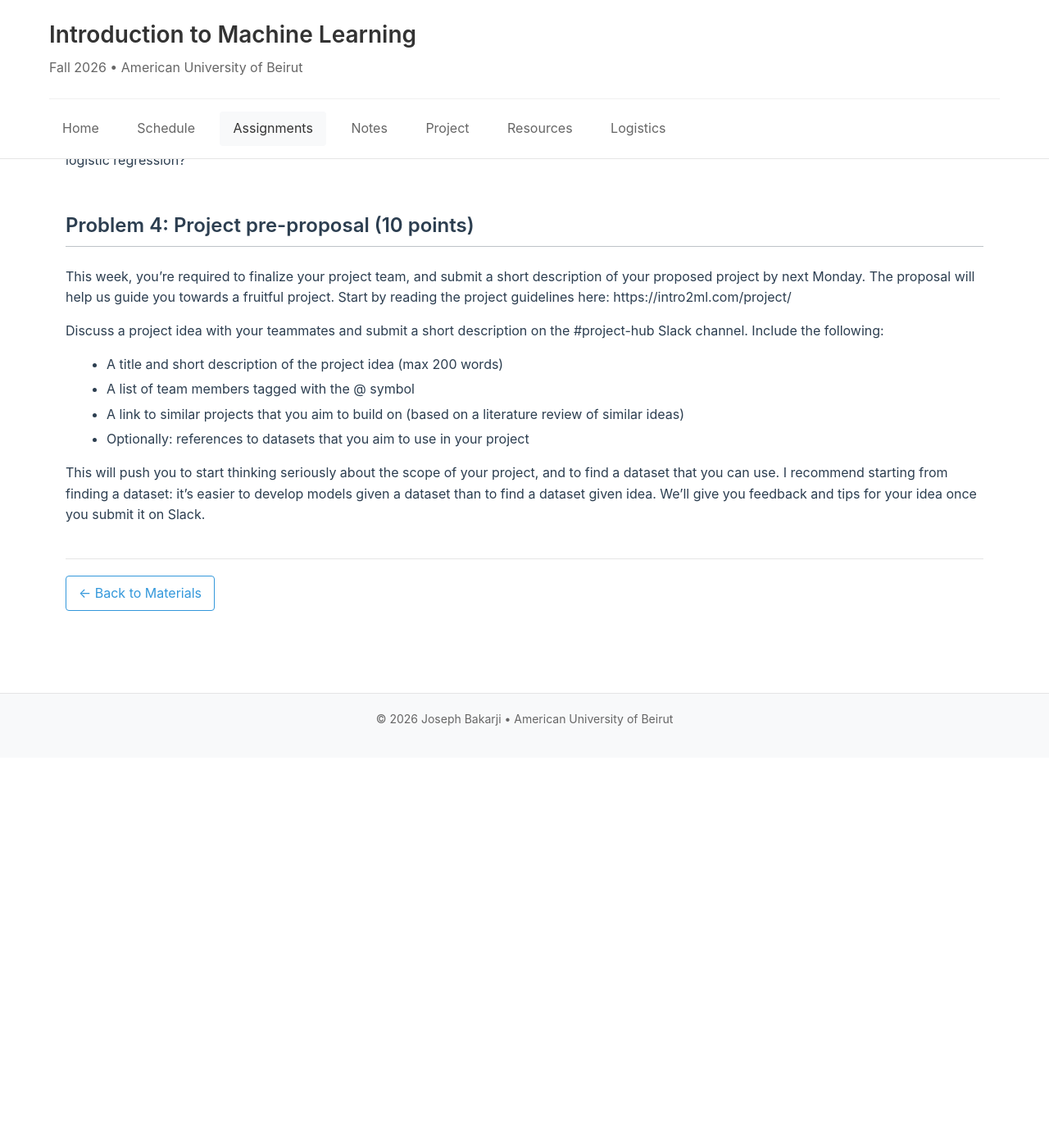
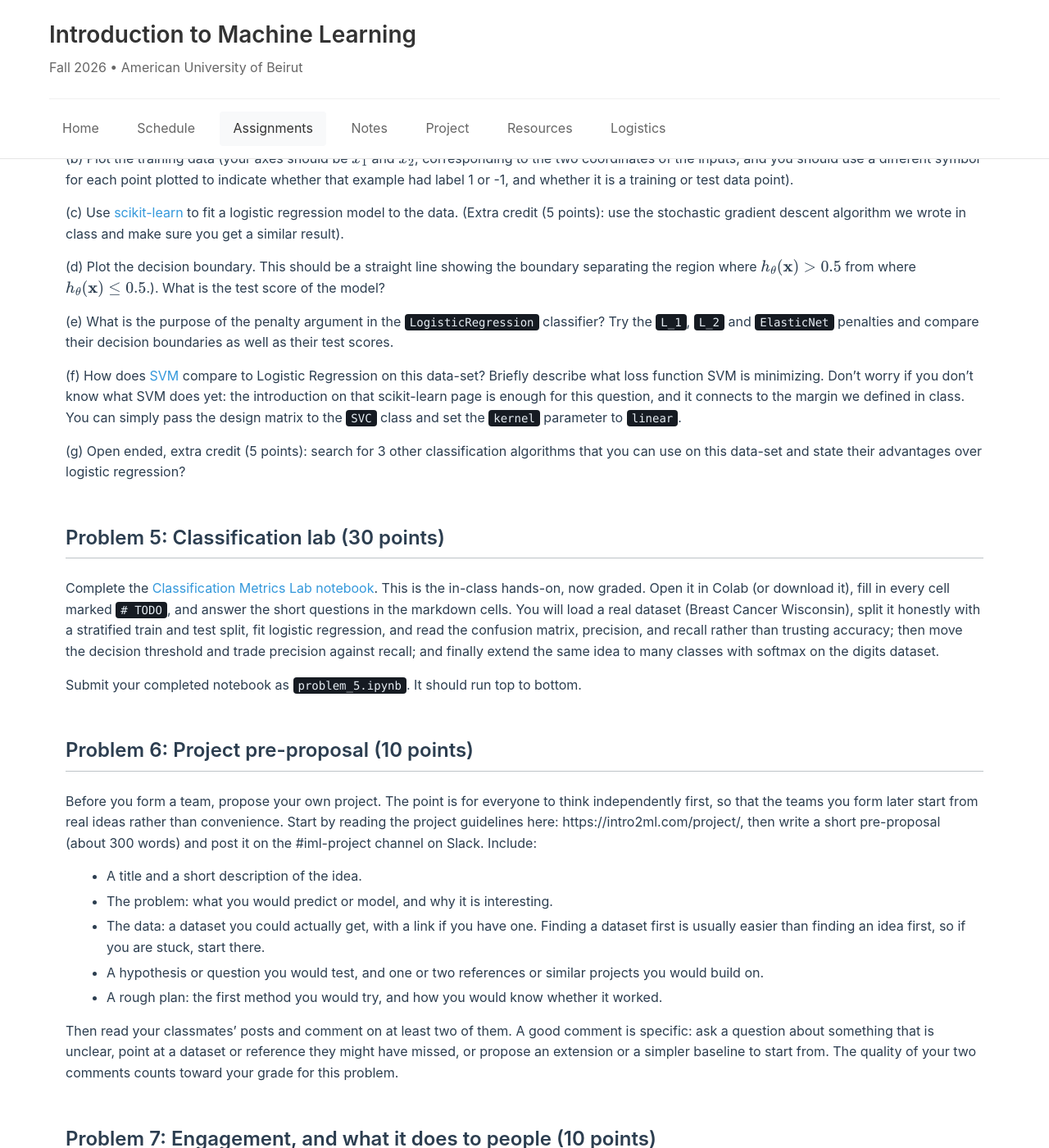
Before and after one commit to Data-Driven-Modeling-Lab/intro2ml, a Jekyll site: the page built from materials/assignments/hw2.md, in a window 1280 px wide and 1400 px high, scrolled down 2088 px. Shown: the whole window at 82% size. Built offline with Jekyll 4.4.1, drawn with Linux system fonts in a browser that asks for light colours; formulas are drawn with MathJax 3; before the commit the page ends 3012 px from its top, so only the background shows below that; some of the changed text lies outside the part shown.

Commit message:
Post PS2: Logistic Regression and Classification (due Oct 6)
Seven problems plus a Slack discussion on an engagement-maximizing
recommender and what it does to people's identities. Site copy generated
by sync_materials.py from assignments/hw2/hw2.md.

Co-Authored-By: Claude Fable 5.1 <noreply@anthropic.com>
Claude-Session: https://claude.ai/code/session_016WpWGXXfmuwU4Z6w5pj12H

```diff
--- a/materials/assignments/hw2.md
+++ b/materials/assignments/hw2.md
@@ -1,16 +1,17 @@
 ---
-title: "Problem Set 2: Logistic Regression"
+title: "Problem Set 2: Logistic Regression and Classification"
 layout: note
 category: "Assignment"
 permalink: /materials/assignments/hw2/
 ---
 
 
-This is an individual assignment. Review assignment policy regarding collaboration and late submissions on website before starting.
+This is an individual assignment. I encourage you to discuss the problems with each other but the final write up has to be yours. Copying or sharing code is not allowed. The work you hand in has to be yours, and you have to be able to explain every line of it. Review the [assignment policy](https://intro2ml.com/logistics/) on collaboration and late submissions before you start.
 
-**Instructions:** problem 4 will be evaluated based on your Slack participation. Problem 0, 1, 2 should be submitted as PDF, labeled as `problem_x.pdf`. Problem 3 should be submitted as a Jupyter notebook called `problem_3.ipynb` so that it can run locally.
+Submission guidelines: Problems 0, 1, 2 and 3 are submitted as PDFs named `problem_x.pdf`. Problems 4 and 5 are submitted as Jupyter notebooks (`problem_4.ipynb` and `problem_5.ipynb`) that run top to bottom. Problems 6 and 7 are submitted on Slack and graded on your post and your comments (see the problems).
 
-Zip all files and submit them as a single file on the following moodle link: [Submission Link](https://lms.aub.edu.lb/mod/assign/view.php?id=2408204)
+Deadlines: The homework is due on **Tuesday 8 October at 23:59**. Zip what goes to Moodle into a single file and submit it here:
+[Submission Link](https://lms.aub.edu.lb/mod/assign/view.php?id=2837312&forceview=1)
 
 ## Problem 0: Ask a good question - LMLML (10 points)
 
@@ -31,32 +32,32 @@ Answer the following questions with True or False, and briefly explain your reas
 9. L2 regularization in logistic regression ensures that the model doesn't underfit on the training data.
 10. Logistic regression assumes Gaussian white noise on the response variable $\theta^\top x$.
 
-<!-- ## Problem 2: The normal equation (10 points):
+## Problem 2: The normal equation (10 points):
 
-Given a linear model with fitting parameters $\mathbf w$, linear hypothesis $h_\mathbf{w}(x) = \mathbf{w}^\top x$, and a dataset $\mathcal D = \{ (x^{(i)}, y^{(i)}) \}_{i=1}^{n}$, you can express the least mean square expression in matrix form:
+Given a linear model with fitting parameters $\theta$, linear hypothesis $h_\theta(x) = \theta^\top x$, and a dataset $\mathcal D = \{ (x^{(i)}, y^{(i)}) \}_{i=1}^{n}$, you can express the least squares cost in matrix form:
 
-$ \mathcal L(\mathbf w) = \| \mathbf X \mathbf w - \mathbf y \|_2^2$,
+$ J(\theta) = \| \mathbf X \theta - \mathbf y \|_2^2$,
 
 Derive the normal equation for the least squares problem. Here are some linear algebra identities that you might find useful:
 $\nabla_{A^T} f(A) = (\nabla_A f(A))^T$
 $\nabla_A tr(ABA^TC) = CAB + C^TAB^T$
-$\nabla_{A^T} tr(ABA^TC) = BA^TC + B^TA^TC^T$ -->
+$\nabla_{A^T} tr(ABA^TC) = BA^TC + B^TA^TC^T$
 
-## Problem 2: Logistic regression derivations (20 points)
+## Problem 3: Logistic regression derivations (20 points)
 
-Given a dataset $\{ (x^{(i)}, y^{(i)}) \}_{i=1}^{n}$ with $x^{(i)} \in \mathbb R$ and $y^{(i)} \in \mathbb [0, 1]$, we would like to fit a logistic classifier with fitting parameters $\mathbf w$, and predictor
+Given a dataset $\{ (x^{(i)}, y^{(i)}) \}_{i=1}^{n}$ with $x^{(i)} \in \mathbb R$ and $y^{(i)} \in \{0, 1\}$, we would like to fit a logistic classifier with fitting parameters $\theta$, and predictor
 
-$f_\mathbf{w}(x) = g(\phi(x) \cdot \mathbf w) = \frac{1}{1 + e^{-\phi(x) \cdot \mathbf w}}$
+$h_\theta(x) = g(\theta^\top \phi(x)) = \frac{1}{1 + e^{-\theta^\top \phi(x)}}$
 
-(a) Find the derivative $g'(z) = dg/dz$ as a function of $g(z)$. Here $z \equiv \phi(x) \cdot \mathbf w$.
+(a) Find the derivative $g'(z) = dg/dz$ as a function of $g(z)$. Here $z \equiv \theta^\top \phi(x)$.
 
-(b) Find the log-likelihood $l(\mathbf w)$ from the likelihood $p(y^{(i)} \vert x^{(i)}; \mathbf w)$ in terms of $\mathbf w$, $x^{(i)}$, and $y^{(i)}$.
+(b) Write the likelihood $L(\theta) = \prod_i p(y^{(i)} \vert x^{(i)}; \theta)$ and the log-likelihood $\log L(\theta)$ in terms of $\theta$, $x^{(i)}$, and $y^{(i)}$.
 
-(c) Derive the equation for the gradient of the log-likelihood $\nabla_\mathbf{w} l(\mathbf w)$ (you can use vector identities or get the derivative with respect to one parameter ($w_j$) at a time, i.e. $\partial l(\mathbf w) / \partial w_j$, where $w_j$ is the $j^{th}$ element of the vector $\mathbf w$.
+(c) Derive the gradient of the log-likelihood $\nabla_\theta \log L(\theta)$ (you can use vector identities or take the derivative with respect to one parameter $\theta_j$ at a time, i.e. $\partial \log L(\theta) / \partial \theta_j$, where $\theta_j$ is the $j^{th}$ element of the vector $\theta$).
 
-(d) What is the least mean squares (LMS) update rule to maximize the log-likelihood?
+(d) Write the gradient ascent update rule that maximizes the log-likelihood, one example at a time. Compare it with the LMS update rule for linear regression.
 
-## Problem 3: Classification with Scikit-Learn (30 points)
+## Problem 4: Classification with Scikit-Learn (30 points)
 
 I have provided two files <a href="{{ 'materials/data/p3_x.txt' | relative_url }}" download>p3_x.txt</a> and <a href="{{ 'materials/data/p3_y.txt' | relative_url }}" download>p3_y.txt</a>. These files contain inputs $x^{(i)} \in \mathbb R^2$ and outputs $y^{(i)} \in \{ -1, 1 \}$, respectively, with one training example per row. This is a binary classification problem.
 
@@ -66,22 +67,42 @@ I have provided two files <a href="{{ 'materials/data/p3_x.txt' | relative_url }
 
 (c) Use [scikit-learn](https://scikit-learn.org/stable/modules/generated/sklearn.linear_model.LogisticRegression.html) to fit a logistic regression model to the data. (Extra credit (5 points): use the stochastic gradient descent algorithm we wrote in class and make sure you get a similar result).
 
-(d) Plot the decision boundary. This should be a straight line showing the boundary separating the region where $f_\mathbf{w}(\mathbf x) > 0.5$ from where $f_\mathbf{w}(\mathbf x) \le 0.5$.). What is the test score of the model?
+(d) Plot the decision boundary. This should be a straight line showing the boundary separating the region where $h_\theta(\mathbf x) > 0.5$ from where $h_\theta(\mathbf x) \le 0.5$.). What is the test score of the model?
 
 (e) What is the purpose of the penalty argument in the `LogisticRegression` classifier? Try the `L_1`, `L_2` and `ElasticNet` penalties and compare their decision boundaries as well as their test scores.
 
-(f) How does [SVM](https://scikit-learn.org/stable/modules/svm.html) compare to Logistic Regression on this data-set? Briefly describe what loss function SVM is minimizing. Don't worry if you don't know what SVM does yet (we'll cover this in the coming week). You can simply pass the design matrix to the `SVC` class and set the `kernel` parameter to `linear`.
+(f) How does [SVM](https://scikit-learn.org/stable/modules/svm.html) compare to Logistic Regression on this data-set? Briefly describe what loss function SVM is minimizing. Don't worry if you don't know what SVM does yet: the introduction on that scikit-learn page is enough for this question, and it connects to the margin we defined in class. You can simply pass the design matrix to the `SVC` class and set the `kernel` parameter to `linear`.
 
 (g) Open ended, extra credit (5 points): search for 3 other classification algorithms that you can use on this data-set and state their advantages over logistic regression?
 
-## Problem 4: Project pre-proposal (10 points)
+## Problem 5: Classification lab (30 points)
 
-This week, you're required to finalize your project team, and submit a short description of your proposed project by next Monday. The proposal will help us guide you towards a fruitful project. Start by reading the project guidelines here: https://intro2ml.com/project/
+Complete the [Classification Metrics Lab notebook](https://intro2ml.com/materials/notebooks/classification_metrics_lab/). This is the in-class hands-on, now graded. Open it in Colab (or download it), fill in every cell marked `# TODO`, and answer the short questions in the markdown cells. You will load a real dataset (Breast Cancer Wisconsin), split it honestly with a stratified train and test split, fit logistic regression, and read the confusion matrix, precision, and recall rather than trusting accuracy; then move the decision threshold and trade precision against recall; and finally extend the same idea to many classes with softmax on the digits dataset.
 
-Discuss a project idea with your teammates and submit a short description on the #project-hub Slack channel. Include the following:
-- A title and short description of the project idea (max 200 words)
-- A list of team members tagged with the @ symbol
-- A link to similar projects that you aim to build on (based on a literature review of similar ideas)
-- Optionally: references to datasets that you aim to use in your project
+Submit your completed notebook as `problem_5.ipynb`. It should run top to bottom.
 
-This will push you to start thinking seriously about the scope of your project, and to find a dataset that you can use. I recommend starting from finding a dataset: it's easier to develop models given a dataset than to find a dataset given idea. We'll give you feedback and tips for your idea once you submit it on Slack.
+## Problem 6: Project pre-proposal (10 points)
+
+Before you form a team, propose your own project. The point is for everyone to think independently first, so that the teams you form later start from real ideas rather than convenience. Start by reading the project guidelines here: https://intro2ml.com/project/, then write a short pre-proposal (about 300 words) and post it on the #iml-project channel on Slack. Include:
+- A title and a short description of the idea.
+- The problem: what you would predict or model, and why it is interesting.
+- The data: a dataset you could actually get, with a link if you have one. Finding a dataset first is usually easier than finding an idea first, so if you are stuck, start there.
+- A hypothesis or question you would test, and one or two references or similar projects you would build on.
+- A rough plan: the first method you would try, and how you would know whether it worked.
+
+Then read your classmates' posts and comment on at least two of them. A good comment is specific: ask a question about something that is unclear, point at a dataset or reference they might have missed, or propose an extension or a simpler baseline to start from. The quality of your two comments counts toward your grade for this problem.
+
+## Problem 7: Engagement, and what it does to people (10 points)
+
+You work at a social media company. The platform serves videos and short posts, like X or Instagram, and you are asked to build the machine learning system that maximizes engagement. Before you write any code, you have to decide what the problem even is.
+
+Part A, the technical setup. Write a concise definition, half a page at most, as `problem_7.pdf`:
+- What is the problem setup? Is it supervised or unsupervised, or something else?
+- What are the inputs and what is the output? What exactly do you fit?
+- What does the data look like: one row of it, and where it comes from.
+- What metric are you maximizing, and what does a good score mean for the company and for the user?
+- There are many ways to define this problem. Name at least one other definition you rejected, and say why.
+
+This is open ended. Go wild in how you define it, but define it precisely.
+
+Part B, the discussion. Summarize your definition in a short post on the `#discussion-forum` channel on Slack, where the PS1 discussion was, then discuss what it means. The theme of this semester is identity: how would a system like yours reshape the identities of the people who use it, and through which part of the machine learning is that happening? Consider in particular how your model's generalization, its overfitting, and the kind of data it is trained on would affect people's identities and self-image. Then read your classmates' posts and comment on at least two of them; specific, pointed comments count, agreement does not.
```
Also changed, not shown: _data/assignments.yml (+4 -3 lines).
